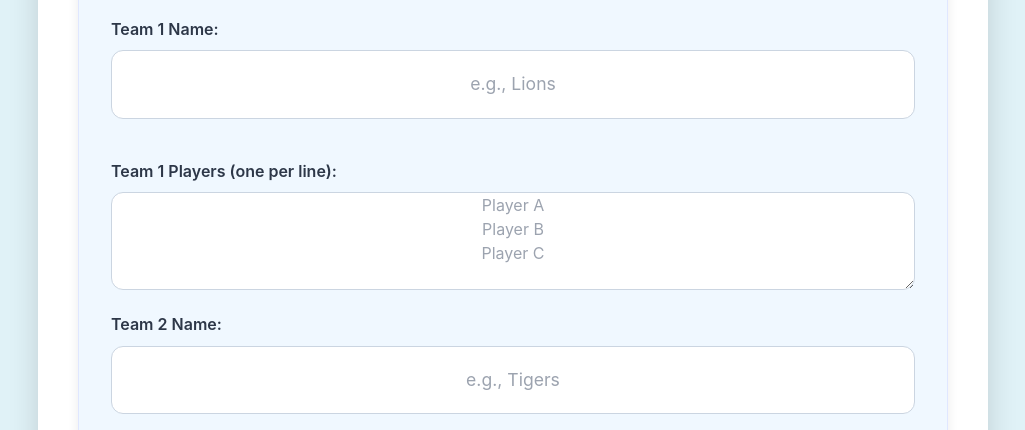
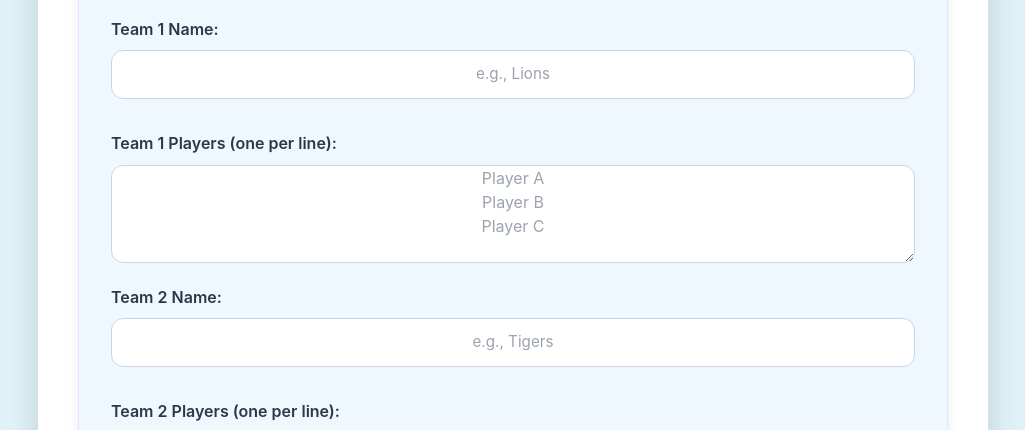
Before and after one commit to mdshariq2005/cricket-scorebook-app, a plain HTML site: page index.html in a window 1280 px wide. Shown: the part 301-731 px from the top of the page, without its empty margins (127-1152 px from the left). Drawn offline with nearby package versions, Linux system fonts and the light colour scheme.

Commit message:
Update index.html
reduse inputbox size

```diff
--- a/index.html
+++ b/index.html
@@ -43,11 +43,11 @@
         textarea,
         select {
             width: 100%;
-            padding: 1.25rem 3rem; /* Increased vertical and horizontal padding for larger inputs */
-            margin-bottom: 1.5rem; /* More space below inputs */
+            padding: 0.75rem 1.5rem; /* Reduced padding for smaller inputs */
+            margin-bottom: 1rem; /* Reduced space below inputs */
             border: 1px solid #cbd5e1; /* Light gray border */
             border-radius: 0.75rem; /* More rounded corners for inputs */
-            font-size: 1.1rem; /* Slightly larger font size for readability */
+            font-size: 0.95rem; /* Slightly smaller font size for readability */
             box-sizing: border-box; /* Include padding in width */
             transition: border-color 0.2s ease-in-out, box-shadow 0.2s ease-in-out;
             text-align: center; /* Center align text in input fields */
```
